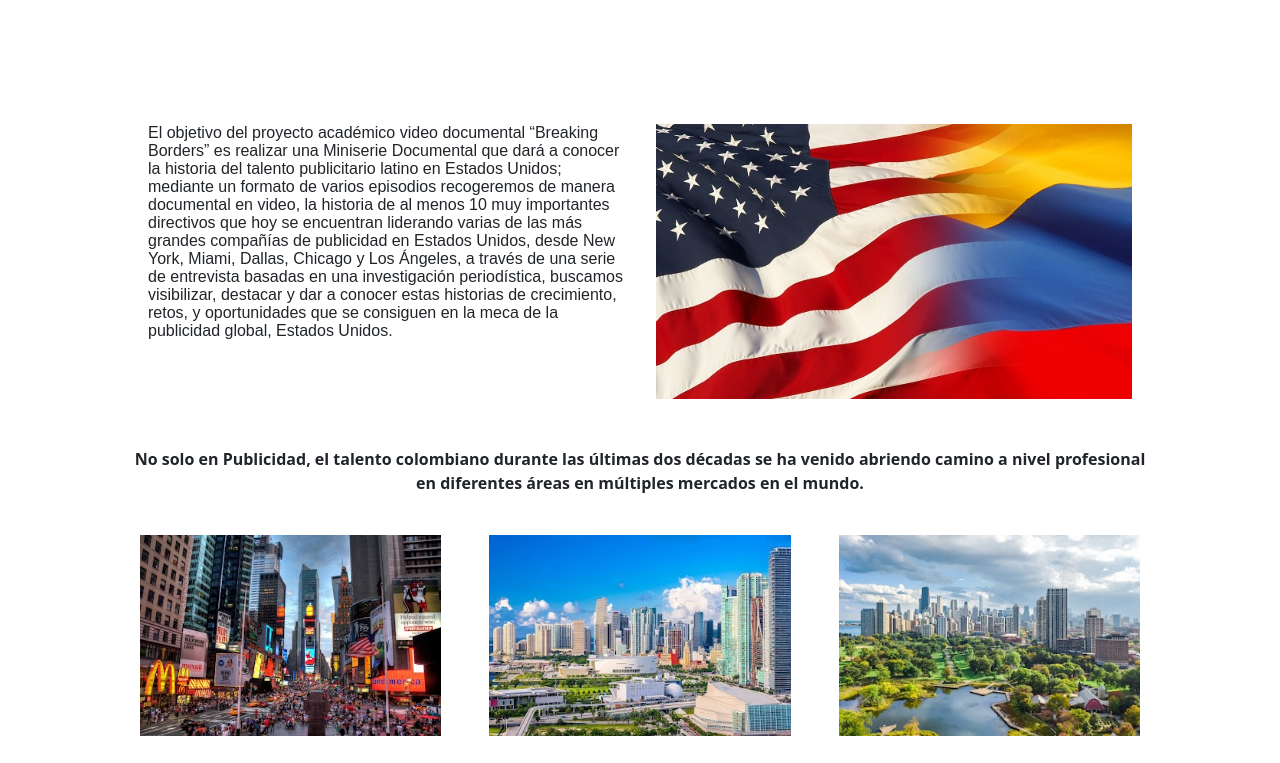
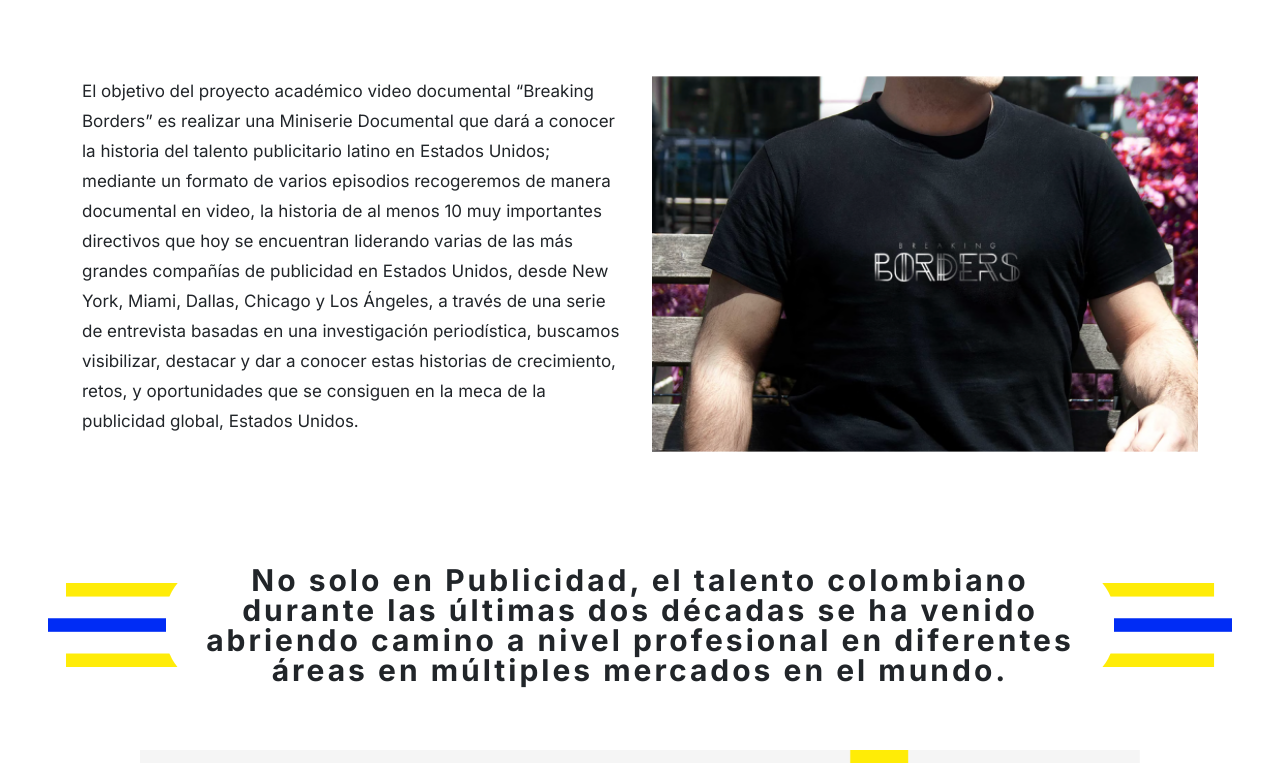
Before and after one commit to DiegoFreelance2020/cp-miniserie, a plain HTML site: page index.html in a window 1280 px wide. Shown: the part 840-1603 px from the top of the page. Drawn offline with nearby package versions, Linux system fonts and the light colour scheme.

Commit message:
add images

```diff
--- a/index.html
+++ b/index.html
@@ -4,7 +4,7 @@
     <meta charset="UTF-8" />
     <meta http-equiv="X-UA-Compatible" content="IE=edge" />
     <meta name="viewport" content="width=device-width, initial-scale=1.0" />
-    <title>Copublicitarias</title>
+    <title>Breaking Borders</title>
     <link rel="stylesheet" href="styles.css" />
     <link
       href="https://cdn.jsdelivr.net/npm/bootstrap@5.1.3/dist/css/bootstrap.min.css"
@@ -19,7 +19,7 @@
       rel="stylesheet"
     />
     <link
-      href="https://fonts.googleapis.com/css2?family=Inter&display=swap"
+      href="https://fonts.googleapis.com/css2?family=Inter:wght@400;700&display=swap"
       rel="stylesheet"
     />
   </head>
@@ -28,7 +28,8 @@
       <img src="/img/cp-borders-logo.png" alt="" class="cp-intro__logo" />
       <span class="cp-intro__text mt-3 text-center"
         >Miniserie documental del talento publicitario latino en Estados
-        Unidos</span>
+        Unidos</span
+      >
       <div class="container-cont mt-4">
         <div
           id="clock"
@@ -59,56 +60,41 @@
       <span class="cp-triangle"></span>
     </div>
     <div class="cp-section-2 mt-5 mb-5 p-5">
-      <div class="row">
-        <div class="col-lg-6 cp-section__cont-text">
-          <p class="cp-section-2__text">
-            El objetivo del proyecto académico video documental “Breaking
-            Borders” es realizar una Miniserie Documental que dará a conocer la
-            historia del talento publicitario latino en Estados Unidos; mediante
-            un formato de varios episodios recogeremos de manera documental en
-            video, la historia de al menos 10 muy importantes directivos que hoy
-            se encuentran liderando varias de las más grandes compañías de
-            publicidad en Estados Unidos, desde New York, Miami, Dallas, Chicago
-            y Los Ángeles, a través de una serie de entrevista basadas en una
-            investigación periodística, buscamos visibilizar, destacar y dar a
-            conocer estas historias de crecimiento, retos, y oportunidades que
-            se consiguen en la meca de la publicidad global, Estados Unidos.
-          </p>
-        </div>
-        <div class="col-lg-6 cp-section-2__cont-img">
-          <img src="/img/unnamed-3.jpg" alt="" class="cp-section-2__img" />
+      <div class="container">
+        <div class="row mb-5">
+          <div class="col-lg-6 cp-section__cont-text">
+            <p class="cp-section-2__text parrafos">
+              El objetivo del proyecto académico video documental “Breaking
+              Borders” es realizar una Miniserie Documental que dará a conocer
+              la historia del talento publicitario latino en Estados Unidos;
+              mediante un formato de varios episodios recogeremos de manera
+              documental en video, la historia de al menos 10 muy importantes
+              directivos que hoy se encuentran liderando varias de las más
+              grandes compañías de publicidad en Estados Unidos, desde New York,
+              Miami, Dallas, Chicago y Los Ángeles, a través de una serie de
+              entrevista basadas en una investigación periodística, buscamos
+              visibilizar, destacar y dar a conocer estas historias de
+              crecimiento, retos, y oportunidades que se consiguen en la meca de
+              la publicidad global, Estados Unidos.
+            </p>
+          </div>
+          <div class="col-lg-6 cp-section-2__cont-img">
+            <img src="/img/img-section1.png" alt="" class="cp-section-2__img" />
+          </div>
         </div>
       </div>
       <div class="cp-section-2__text-2 text-center">
-        <p class="cp-section-2__text-aux">
+        <p class="cp-section-2__text-aux heading-3">
           No solo en Publicidad, el talento colombiano durante las últimas dos
           décadas se ha venido abriendo camino a nivel profesional en diferentes
           áreas en múltiples mercados en el mundo.
         </p>
+        <img src="/img/cp-lines.png" alt="" class="cp-section-2__lines">
       </div>
       <div class="cp-section-2__gallery">
-        <div class="row">
-          <div class="col-lg-4 p-4">
-            <img
-              src="/img/gallery1.jpg"
-              alt=""
-              class="cp-section-2__gallery__img"
-            />
-          </div>
-          <div class="col-lg-4 p-4">
-            <img
-              src="/img/gallery2.jpg"
-              alt=""
-              class="cp-section-2__gallery__img"
-            />
-          </div>
-          <div class="col-lg-4 p-4">
-            <img
-              src="/img/gallery3.jpg"
-              alt=""
-              class="cp-section-2__gallery__img"
-            />
-          </div>
+        <div class="container">
+          <div class="row mb-5">
+            <img src="/img/img-section-2.png" alt="">
         </div>
       </div>
     </div>
--- a/styles.css
+++ b/styles.css
@@ -1,3 +1,38 @@
+:root {
+    --primary-color: #FFEC08;
+    --secondary-color: #002CF5;
+    --tertiary-color: #000000;
+  }
+
+.heading-1{
+    font-family: 'Inter', sans-serif;
+    font-size: 70px;
+    font-weight: bold;
+    line-height: 70px;
+    letter-spacing: 0.1em;
+}
+.heading-2{
+    font-family: 'Inter', sans-serif;
+    font-size: 40px;
+    font-weight: bold;
+    line-height: 50px;
+    letter-spacing: 0.1em;
+}
+.heading-3{
+    font-family: 'Inter', sans-serif;
+    font-size: 30px;
+    font-weight: bold;
+    line-height: 30px;
+    letter-spacing: 0.1em;
+}
+.parrafos{
+    font-family: 'Inter', sans-serif;
+    font-weight: 400;
+    font-size: 17px;
+    line-height: 30px;
+}
+
+
 .cp-intro{
     background-image: url(/img/cp-borders-bg.png);
     background-position: center;
@@ -119,30 +154,33 @@
     z-index: 2;
 }
 
-.cp-section-2 .cp-section__cont-text{
-    padding: 3rem 1rem 3rem 7rem;
+.cp-section-2 .cp-section-2__img{
+    width: 100%;
+    height: 100%;
+    object-fit: cover;
 }
 
-.cp-section-2 .cp-section-2__text{
-    font-family: 'Arial', sans-serif;
-    line-height: 1.125;
-}
-
-.cp-section-2 .cp-section-2__cont-img{
-    padding: 3rem 7rem 3rem 1rem;
-}
-
-.cp-section-2 .cp-section-2__img{
-    width: 100%;
-    height: auto;
-}
-
-.cp-section-2 .cp-section-2__text-2{
-    padding: 0 5rem;
+.cp-section-2__text-2{
+    position: relative;
+    display: flex;
+    justify-content: center;
+    align-items: center;
+    height: 250px;
 }
 
 .cp-section-2 .cp-section-2__text-aux{
-    font-weight: bold;
+    background-color: white;
+    position: absolute;
+    border-radius: 50px;
+    width: 80%;
+    padding: 0 1em;
+    margin: 0;
+}
+
+.cp-section-2__lines{
+    width: 100%;
+    height: auto;
+    object-fit: cover;
 }
 
 .cp-section-2 .cp-section-2__gallery{
```
Also changed, not shown: img/cp-lines.png (added), img/img-section-2.png (added), img/img-section1.png (added), img/unnamed-3.jpg (deleted).
